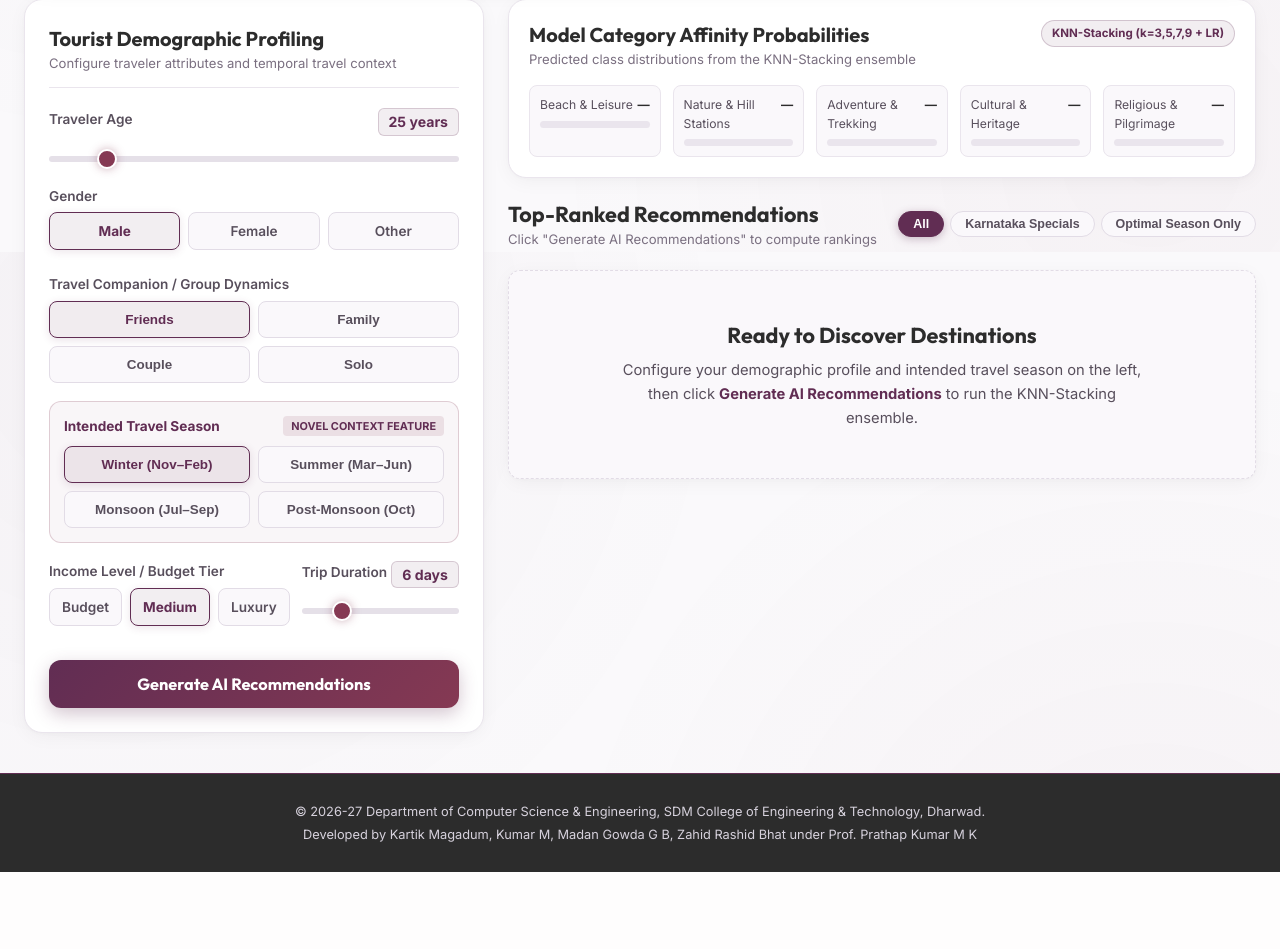
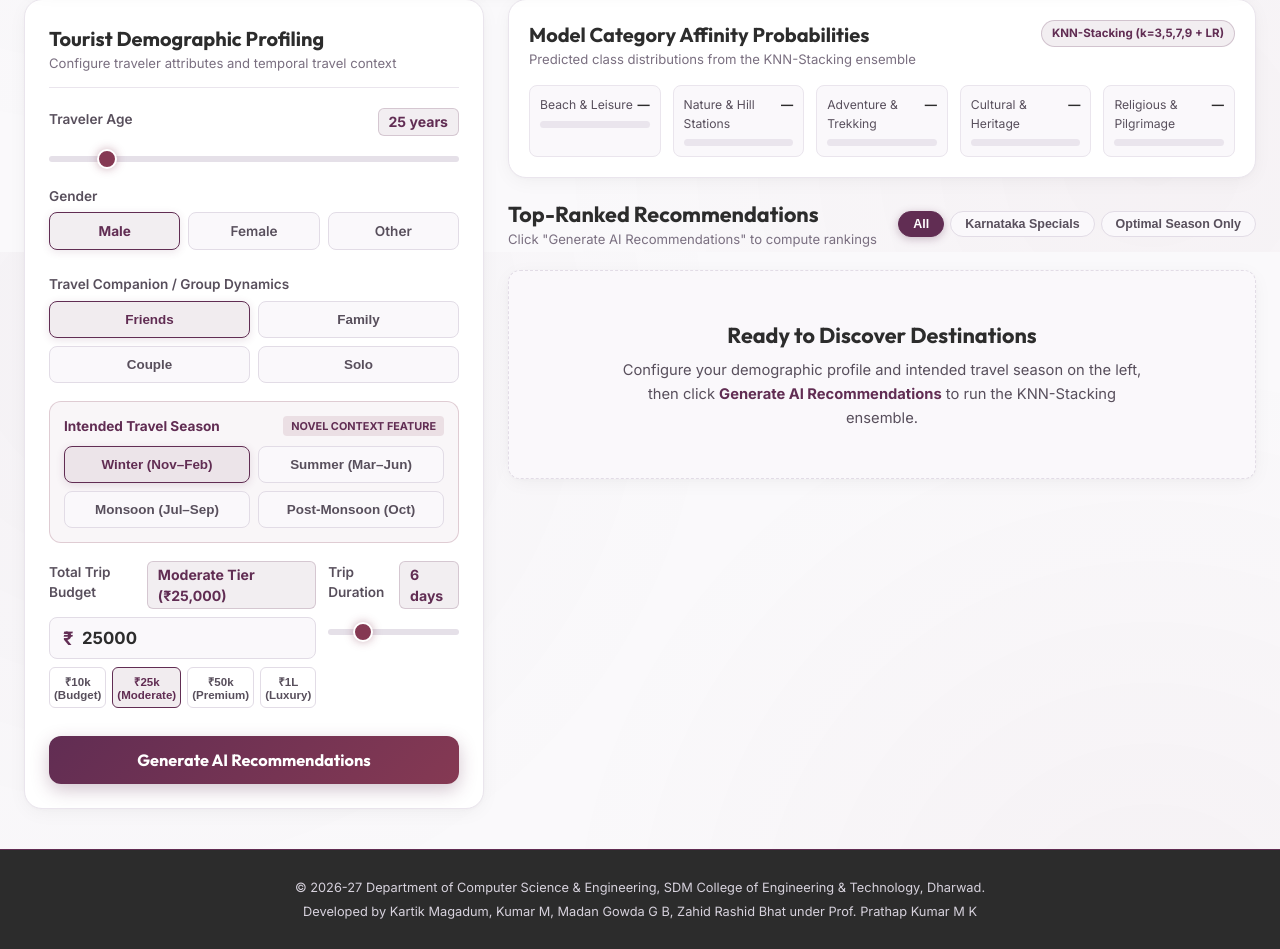
Before and after one commit to kartikM2005/DemographicBasedTourismRecommender, a Flask app: page / in a window 1280 px wide. Shown: the part 548-1497 px from the top of the page. Before the commit the page ends 1420 px from the top, so only its background shows below. Run offline with Flask 3, Linux system fonts and the light colour scheme; parts of the project's set-up code (start-up, migrations or seed data) failed here and were passed over.

Commit message:
Allow users to input exact numerical trip budget in INR with quick presets and dynamic tier mapping

```diff
--- a/app.py
+++ b/app.py
@@ -22,17 +22,25 @@ def get_recommendations():
         if not data:
             return jsonify({"error": "No input data provided"}), 400
 
-        raw_income = str(data.get("Income_Level", "Medium")).strip().capitalize()
+        spending_amount = float(data.get("Spending_Amount", 25000.0))
+        raw_income = str(data.get("Income_Level", "")).strip().capitalize()
         income_map = {"Budget": "Low", "Low": "Low", "Medium": "Medium", "Moderate": "Medium", "High": "High", "Luxury": "High"}
-        income_level = income_map.get(raw_income, "Medium")
+        income_level = income_map.get(raw_income, "")
+        if not income_level:
+            if spending_amount <= 12000.0:
+                income_level = "Low"
+            elif spending_amount >= 45000.0:
+                income_level = "High"
+            else:
+                income_level = "Medium"
 
         # Parse inputs with defaults
         user_profile = {
             "Age": int(data.get("Age", 25)),
             "Gender": str(data.get("Gender", "Male")),
             "Income_Level": income_level,
-            "Spending_Amount": float(data.get("Spending_Amount", 2500.0)),
-            "Avg_Trip_Duration": int(data.get("Avg_Trip_Duration", 7)),
+            "Spending_Amount": spending_amount,
+            "Avg_Trip_Duration": int(data.get("Avg_Trip_Duration", 6)),
             "Travel_Group_Type": str(data.get("Travel_Group_Type", "Friends")),
             "Travel_Season": str(data.get("Travel_Season", "Winter"))
         }
--- a/static/css/style.css
+++ b/static/css/style.css
@@ -428,6 +428,75 @@ label {
 .slider-control::-webkit-slider-thumb:hover {
     transform: scale(1.2);
     background: var(--color-plum);
+}
+
+/* Budget Number Input */
+.budget-input-wrapper {
+    position: relative;
+    display: flex;
+    align-items: center;
+    margin-bottom: 8px;
+}
+
+.currency-prefix {
+    position: absolute;
+    left: 14px;
+    font-size: 1.15rem;
+    font-weight: 700;
+    color: var(--color-plum);
+    pointer-events: none;
+}
+
+.budget-number-input {
+    width: 100%;
+    padding: 10px 14px 10px 32px;
+    font-size: 1.05rem;
+    font-weight: 700;
+    font-family: inherit;
+    color: var(--color-charcoal);
+    background: var(--bg-input);
+    border: 1.5px solid var(--border-subtle);
+    border-radius: var(--radius-sm);
+    outline: none;
+    transition: var(--transition-smooth);
+}
+
+.budget-number-input:focus {
+    border-color: var(--color-plum);
+    background: #FFFFFF;
+    box-shadow: 0 0 0 3px rgba(97, 45, 83, 0.1);
+}
+
+.budget-quick-pills {
+    display: grid;
+    grid-template-columns: repeat(4, 1fr);
+    gap: 6px;
+}
+
+.btn-budget-pill {
+    background: var(--bg-card);
+    border: 1px solid var(--border-subtle);
+    border-radius: 6px;
+    padding: 6px 4px;
+    font-size: 0.72rem;
+    font-weight: 600;
+    color: var(--text-secondary);
+    cursor: pointer;
+    transition: var(--transition-smooth);
+    text-align: center;
+}
+
+.btn-budget-pill:hover {
+    border-color: var(--color-mauve);
+    color: var(--color-plum);
+    background: #FFFFFF;
+}
+
+.btn-budget-pill.active {
+    background: rgba(97, 45, 83, 0.09);
+    border-color: var(--color-plum);
+    color: var(--color-plum);
+    font-weight: 700;
 }
 
 /* Radio Pill Group */
--- a/static/js/app.js
+++ b/static/js/app.js
@@ -22,6 +22,8 @@ document.addEventListener("DOMContentLoaded", () => {
             updateRangeDisplay('input-duration', 'duration-display', ' days');
         });
     }
+
+    updateBudgetDisplay();
 });
 
 // Tab Switcher
@@ -74,32 +76,67 @@ function loadPersona(type) {
     if (type === 'student_friends') {
         setSlider('input-age', 'age-display', 21, ' years');
         setRadio('gender', 'Male');
-        setRadio('income', 'Medium');
+        setBudgetValue(12000);
         setActiveBtn('group-type-selector', 'Friends');
         setActiveBtn('season-selector', 'Winter');
         setSlider('input-duration', 'duration-display', 5, ' days');
     } else if (type === 'family_summer') {
         setSlider('input-age', 'age-display', 42, ' years');
         setRadio('gender', 'Female');
-        setRadio('income', 'Medium');
+        setBudgetValue(45000);
         setActiveBtn('group-type-selector', 'Family');
         setActiveBtn('season-selector', 'Summer');
         setSlider('input-duration', 'duration-display', 7, ' days');
     } else if (type === 'senior_pilgrimage') {
         setSlider('input-age', 'age-display', 65, ' years');
         setRadio('gender', 'Male');
-        setRadio('income', 'Low');
+        setBudgetValue(15000);
         setActiveBtn('group-type-selector', 'Couple');
         setActiveBtn('season-selector', 'Winter');
         setSlider('input-duration', 'duration-display', 10, ' days');
     } else if (type === 'solo_adventure') {
         setSlider('input-age', 'age-display', 26, ' years');
         setRadio('gender', 'Other');
-        setRadio('income', 'High');
+        setBudgetValue(25000);
         setActiveBtn('group-type-selector', 'Solo');
         setActiveBtn('season-selector', 'Monsoon');
         setSlider('input-duration', 'duration-display', 4, ' days');
     }
+}
+
+function setBudgetValue(val) {
+    const input = document.getElementById('input-budget');
+    if (input) {
+        input.value = val;
+        updateBudgetDisplay();
+    }
+}
+
+function updateBudgetDisplay() {
+    const input = document.getElementById('input-budget');
+    const display = document.getElementById('budget-tier-display');
+    const pills = document.querySelectorAll('.btn-budget-pill');
+    if (!input) return;
+
+    const val = parseFloat(input.value) || 0;
+    let tier = 'Moderate Tier';
+    if (val <= 12000) tier = 'Budget Tier';
+    else if (val <= 35000) tier = 'Moderate Tier';
+    else if (val <= 70000) tier = 'Premium Tier';
+    else tier = 'Luxury Tier';
+
+    if (display) {
+        display.innerText = `${tier} (₹${val.toLocaleString()})`;
+    }
+
+    pills.forEach(p => {
+        const match = p.getAttribute('onclick') ? p.getAttribute('onclick').match(/\d+/) : null;
+        if (match) {
+            const pillVal = parseInt(match[0]);
+            if (Math.abs(pillVal - val) < 500) p.classList.add('active');
+            else p.classList.remove('active');
+        }
+    });
 }
 
 function setSlider(id, displayId, val, unit) {
@@ -129,19 +166,20 @@ function setActiveBtn(containerId, val) {
 async function submitRecommendation() {
     const ageElem = document.getElementById('input-age');
     const genderElem = document.querySelector('input[name="gender"]:checked');
-    const incomeElem = document.querySelector('input[name="income"]:checked');
     const durationElem = document.getElementById('input-duration');
+    const budgetElem = document.getElementById('input-budget');
 
     const age = ageElem ? parseInt(ageElem.value) : 25;
     const gender = genderElem ? genderElem.value : 'Male';
-    const income = incomeElem ? incomeElem.value : 'Medium';
     const group = getSelectedVal('group-type-selector') || 'Friends';
     const season = getSelectedVal('season-selector') || 'Winter';
     const duration = durationElem ? parseInt(durationElem.value) : 6;
+    const spending = budgetElem ? (parseFloat(budgetElem.value) || 25000.0) : 25000.0;
 
-    let spending = 2500.0;
-    if (income === 'Low') spending = 1200.0;
-    else if (income === 'High') spending = 4200.0;
+    // Dynamically derive Income Tier from real numerical budget in INR
+    let income = 'Medium';
+    if (spending <= 12000) income = 'Low';
+    else if (spending >= 45000) income = 'High';
 
     const payload = {
         Age: age,
--- a/templates/index.html
+++ b/templates/index.html
@@ -163,23 +163,22 @@
                             </div>
                         </div>
 
-                        <!-- Budget & Income Tier -->
+                        <!-- Budget in Numbers & Trip Duration -->
                         <div class="form-row-2">
                             <div class="form-group">
-                                <label>Income Level / Budget Tier</label>
-                                <div class="radio-pill-group">
-                                    <label class="radio-pill">
-                                        <input type="radio" name="income" value="Low">
-                                        <span>Budget</span>
-                                    </label>
-                                    <label class="radio-pill">
-                                        <input type="radio" name="income" value="Medium" checked>
-                                        <span>Medium</span>
-                                    </label>
-                                    <label class="radio-pill">
-                                        <input type="radio" name="income" value="High">
-                                        <span>Luxury</span>
-                                    </label>
+                                <div class="label-row">
+                                    <label for="input-budget">Total Trip Budget</label>
+                                    <span class="range-display" id="budget-tier-display">Moderate Tier</span>
+                                </div>
+                                <div class="budget-input-wrapper">
+                                    <span class="currency-prefix">₹</span>
+                                    <input type="number" id="input-budget" class="budget-number-input" min="2000" max="500000" step="500" value="25000" placeholder="e.g. 25000" oninput="updateBudgetDisplay()">
+                                </div>
+                                <div class="budget-quick-pills">
+                                    <button type="button" class="btn-budget-pill" onclick="setBudgetValue(10000)">₹10k (Budget)</button>
+                                    <button type="button" class="btn-budget-pill active" onclick="setBudgetValue(25000)">₹25k (Moderate)</button>
+                                    <button type="button" class="btn-budget-pill" onclick="setBudgetValue(50000)">₹50k (Premium)</button>
+                                    <button type="button" class="btn-budget-pill" onclick="setBudgetValue(100000)">₹1L (Luxury)</button>
                                 </div>
                             </div>
 
```
